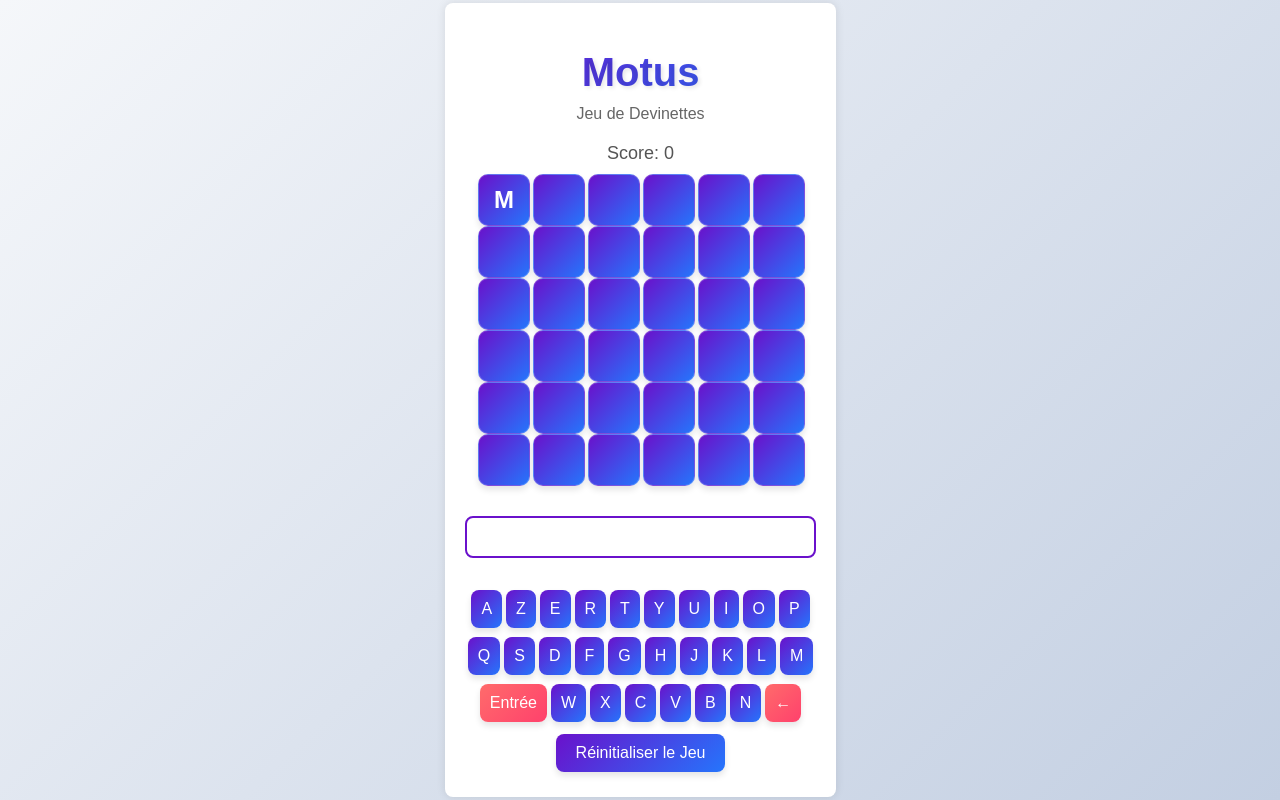
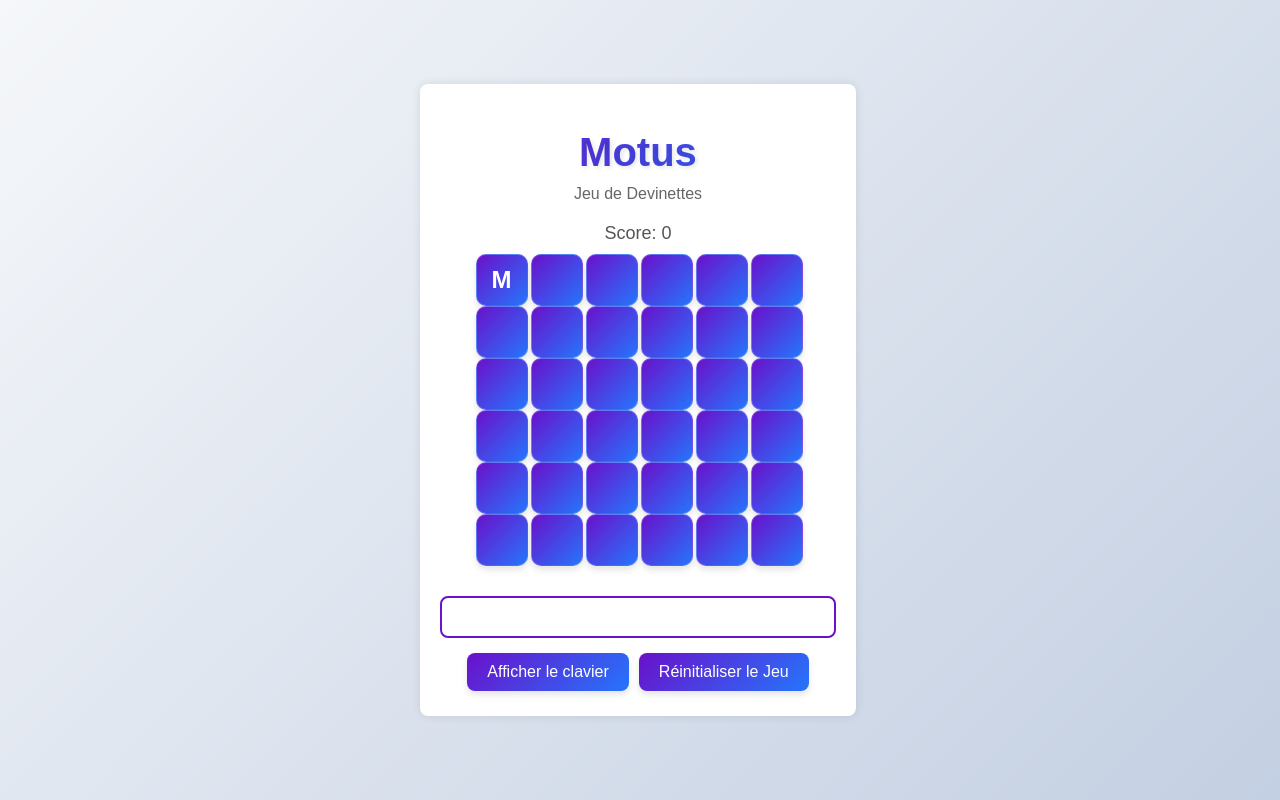
Before and after one commit to rickyorthegoodlife/MotusKeyboard, a React (Vite) app: page / in a window 1280 px wide. Built offline with nearby package versions, Linux system fonts and the light colour scheme.

Commit message:
Mise à jour du projet

```diff
--- a/src/App.css
+++ b/src/App.css
@@ -158,17 +158,19 @@ button:hover {
   flex-direction: column;
   align-items: center;
   margin-top: 20px;
+  width: 100%;
 }
 
 .keyboard-row {
   display: flex;
   justify-content: center;
   margin-bottom: 5px;
+  width: 100%;
 }
 
 .key {
-  padding: 10px;
-  font-size: 16px;
+  padding: 15px;
+  font-size: 18px;
   cursor: pointer;
   border: none;
   border-radius: 8px;
@@ -177,6 +179,8 @@ button:hover {
   transition: background-color 0.3s, transform 0.2s;
   margin: 2px;
   box-shadow: 0 4px 6px rgba(0, 0, 0, 0.1);
+  flex: 1;
+  max-width: 60px;
 }
 
 .key:hover {
@@ -186,6 +190,8 @@ button:hover {
 
 .key.special {
   background: linear-gradient(135deg, #ff6b6b, #ff416c);
+  flex: 2;
+  max-width: 120px;
 }
 
 .key.special:hover {
--- a/src/App.jsx
+++ b/src/App.jsx
@@ -10,6 +10,7 @@ function App() {
   const [score, setScore] = useState(0);
   const [showPopup, setShowPopup] = useState(false);
   const [message, setMessage] = useState('');
+  const [showKeyboard, setShowKeyboard] = useState(false);
   const inputRef = useRef(null);
 
   useEffect(() => {
@@ -157,6 +158,10 @@ function App() {
     handleGuess();
   };
 
+  const toggleKeyboard = () => {
+    setShowKeyboard(!showKeyboard);
+  };
+
   return (
     <div className="game-container">
       <h1>Motus</h1>
@@ -182,6 +187,7 @@ function App() {
           </div>
         ))}
       </div>
+      {!showKeyboard && (
         <input
           ref={inputRef}
           type="text"
@@ -190,6 +196,11 @@ function App() {
           onKeyPress={handleKeyPress}
           maxLength={6}
         />
+      )}
+      <button onClick={toggleKeyboard}>
+        {showKeyboard ? 'Afficher la zone de saisie' : 'Afficher le clavier'}
+      </button>
+      {showKeyboard && (
         <div className="keyboard">
           <div className="keyboard-row">
             {'AZERTYUIOP'.split('').map((letter) => (
@@ -214,8 +225,8 @@ function App() {
             ))}
           </div>
           <div className="keyboard-row">
-          <button className="key special" onClick={handleEnter}>
-            Entrée
+            <button className="key special" onClick={handleBackspace}>
+              ←
             </button>
             {'WXCVBN'.split('').map((letter) => (
               <button
@@ -226,11 +237,12 @@ function App() {
                 {letter}
               </button>
             ))}
-          <button className="key special" onClick={handleBackspace}>
-            ←
+            <button className="key special" onClick={handleEnter}>
+              Entrée
             </button>
           </div>
         </div>
+      )}
       <button onClick={resetGameAndScore}>Réinitialiser le Jeu</button>
 
       {showPopup && (
--- /dev/null
+++ b/vite.config.js
@@ -0,0 +1,7 @@
+import { defineConfig } from 'vite';
+import react from '@vitejs/plugin-react';
+
+export default defineConfig({
+  plugins: [react()],
+  base: "/MotusKeyboard/",  // Nom du dépôt GitHub
+});
```
Also changed, not shown: package.json (+6 -2 lines), 4 other files (tests, documents, lock files or other folders). Lines whose indentation alone changed are shown as unchanged.
